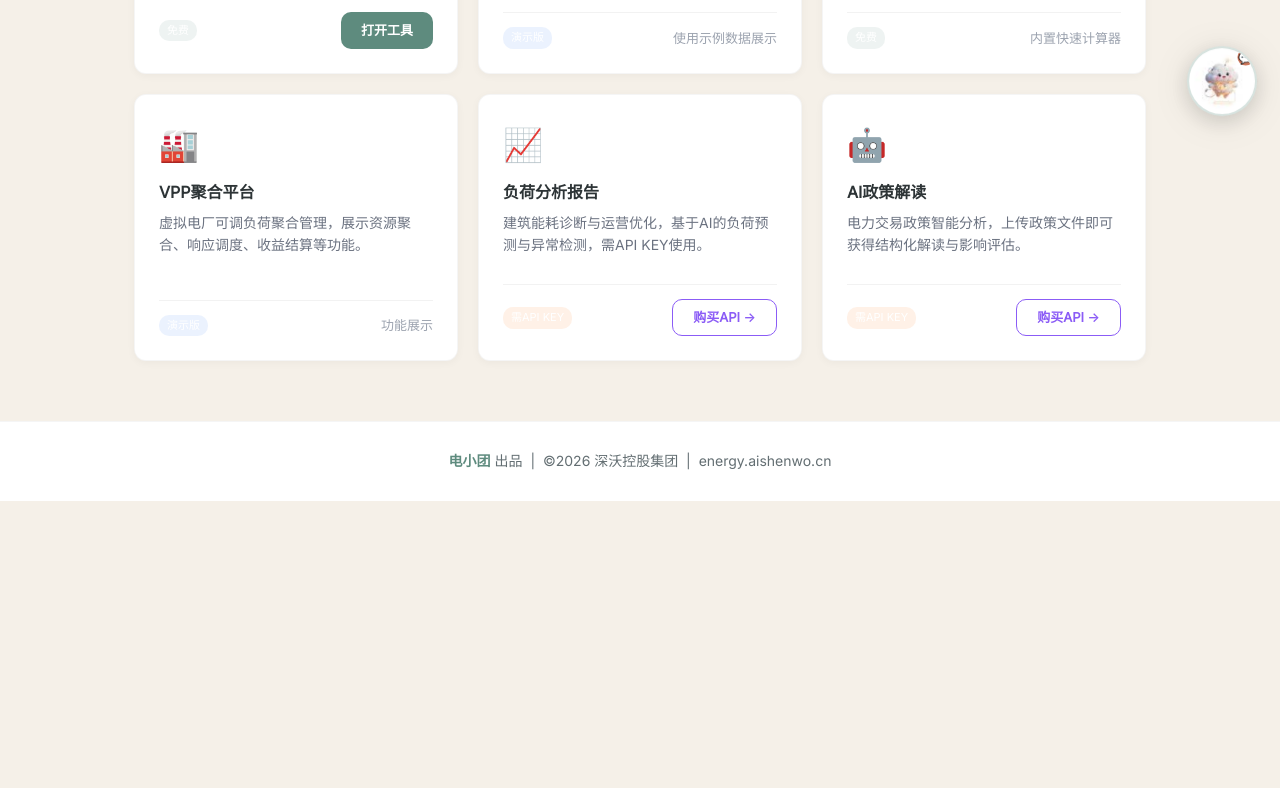
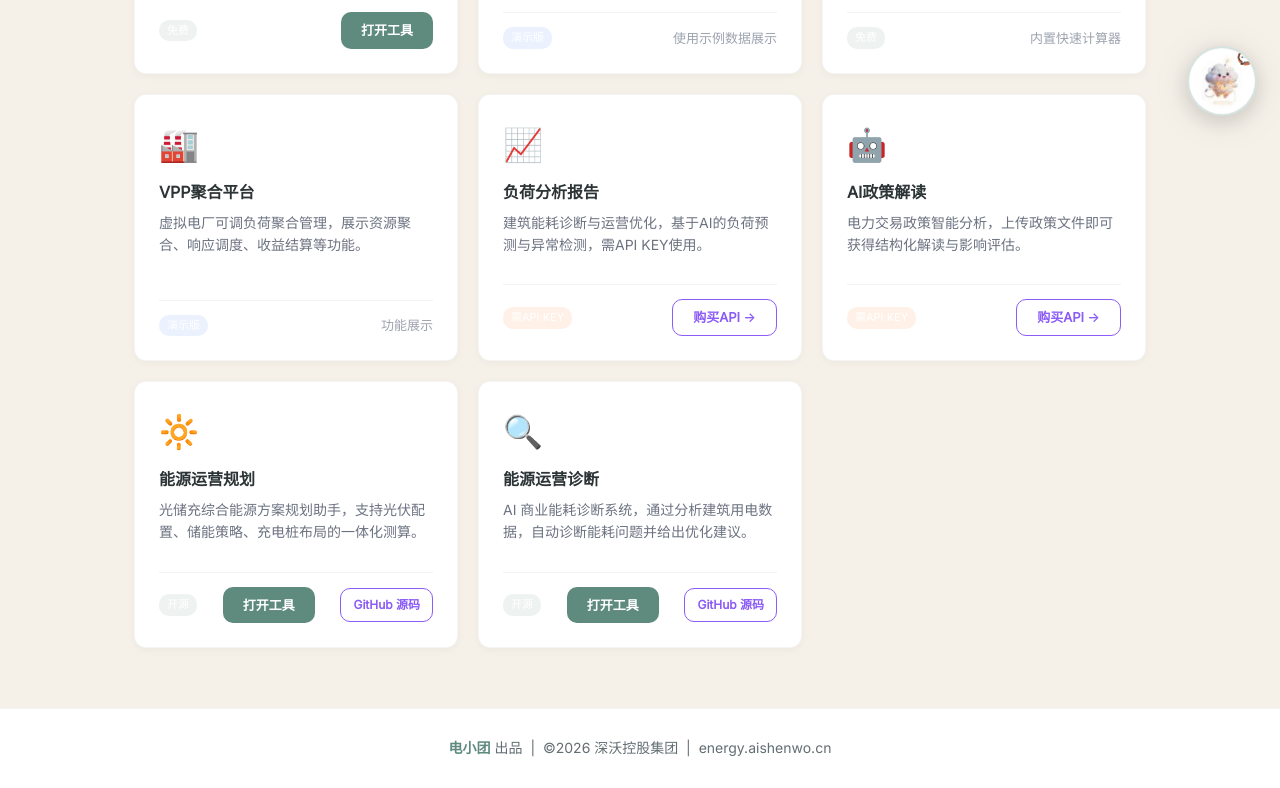
Before and after one commit to WJYch/energy.aishenwo.cn, a plain HTML site: page tools/index.html in a window 1280 px wide. Shown: the part 661-1449 px from the top of the page. Before the commit the page ends 1162 px from the top, so only its background shows below. Drawn offline with Linux system fonts and the light colour scheme.

Commit message:
feat: add energy-planning & energy-diagnosis tool cards with GitHub source links

```diff
--- a/tools/index.html
+++ b/tools/index.html
@@ -329,6 +329,30 @@
         </div>
     </div>
 
+    <!-- Tool 7: 能源运营规划 -->
+    <div class="tool-card">
+        <div class="tool-icon">🔆</div>
+        <h3>能源运营规划</h3>
+        <p class="desc">光储充综合能源方案规划助手，支持光伏配置、储能策略、充电桩布局的一体化测算。</p>
+        <div class="tool-footer">
+            <span class="tag tag-free">开源</span>
+            <a href="https://wjych.github.io/energy-planning/" target="_blank" class="btn">打开工具</a>
+            <a href="https://github.com/WJYch/energy-planning" target="_blank" class="btn-pro" style="font-size:12px;padding:6px 12px;">GitHub 源码</a>
+        </div>
+    </div>
+
+    <!-- Tool 8: 能源运营诊断 -->
+    <div class="tool-card">
+        <div class="tool-icon">🔍</div>
+        <h3>能源运营诊断</h3>
+        <p class="desc">AI 商业能耗诊断系统，通过分析建筑用电数据，自动诊断能耗问题并给出优化建议。</p>
+        <div class="tool-footer">
+            <span class="tag tag-free">开源</span>
+            <a href="https://wjych.github.io/energy-diagnosis/" target="_blank" class="btn">打开工具</a>
+            <a href="https://github.com/WJYch/energy-diagnosis" target="_blank" class="btn-pro" style="font-size:12px;padding:6px 12px;">GitHub 源码</a>
+        </div>
+    </div>
+
 </div>
 
 <footer class="footer">
```
